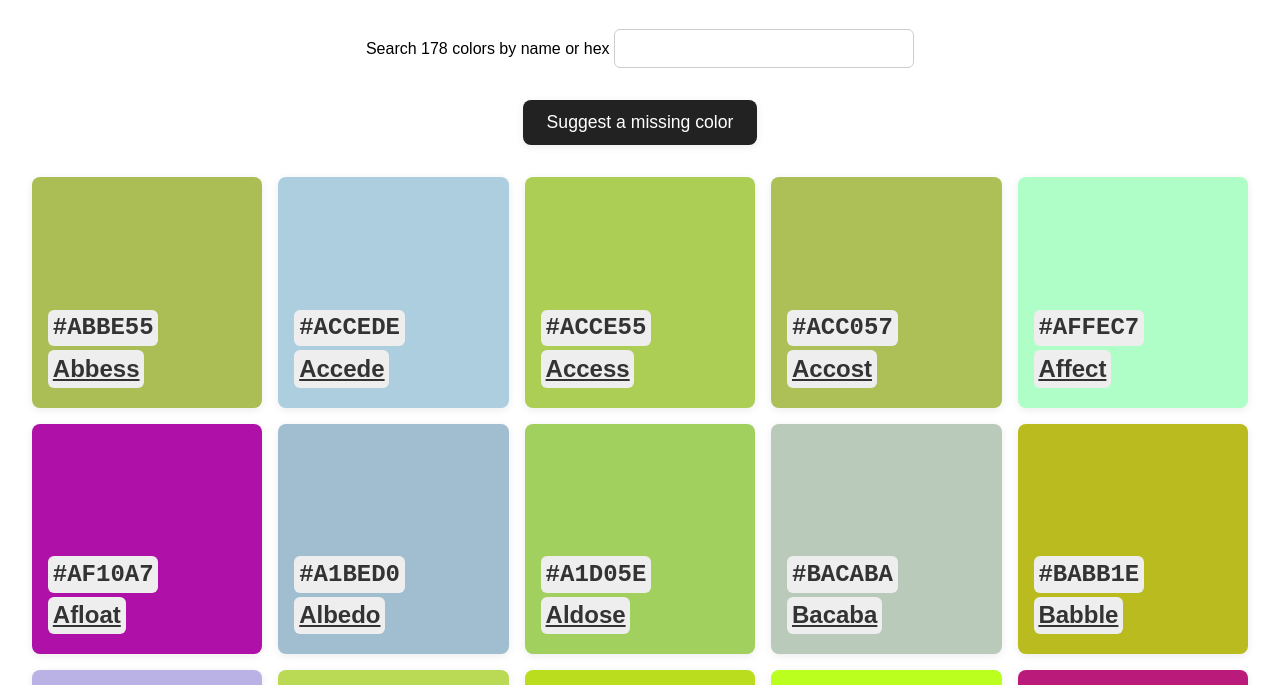
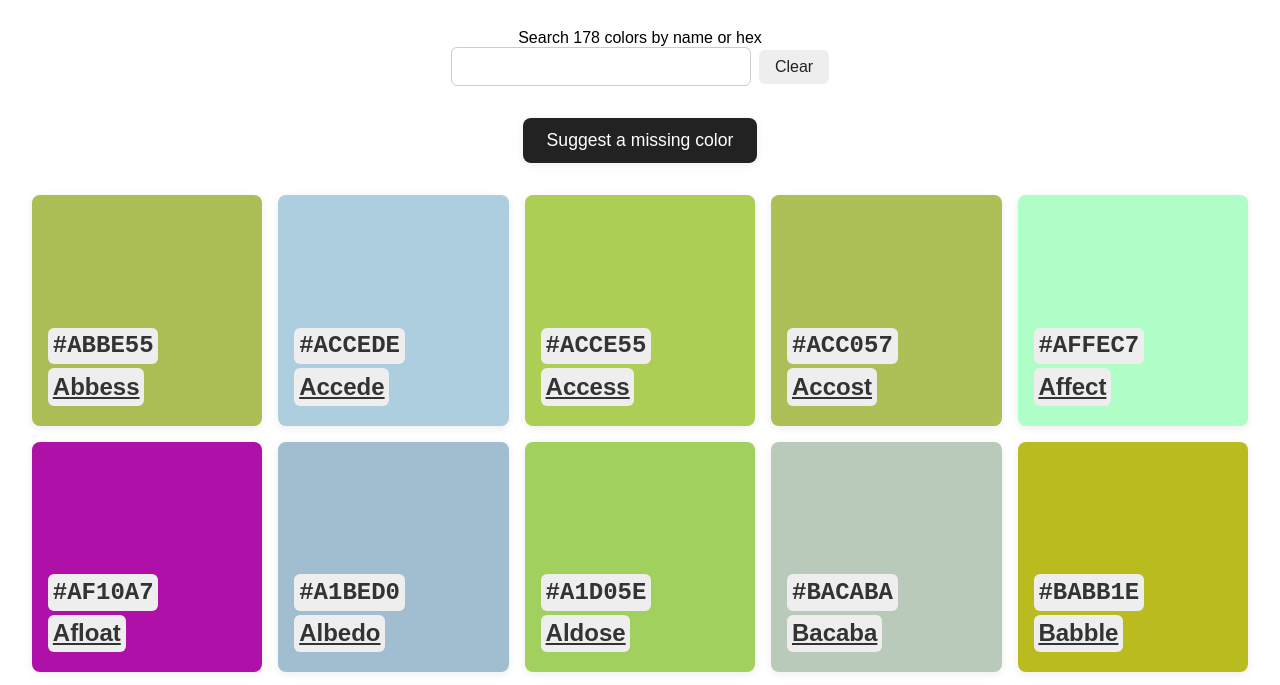
Before and after one commit to svillegascreative/hexcolor-words, an Eleventy site: page index.html in a window 1280 px wide. Shown: the part 93-778 px from the top of the page. Built offline with nearby package versions, Linux system fonts and the light colour scheme; Eleventy itself is replaced by a stand-in of ours; files that its build step writes are made by us from their sources.

Commit message:
feat: clear search button

```diff
--- a/index.html
+++ b/index.html
@@ -8,7 +8,19 @@ layout: document.njk
   <label for="searchInput"
     >Search {{colors.length}} colors by name or hex</label
   >
-  <input type="text" id="searchInput" class="search-input" />
+  <div
+    style="
+      display: flex;
+      gap: 0.5rem;
+      justify-content: center;
+      align-items: center;
+    "
+  >
+    <input type="text" id="searchInput" class="search-input" />
+    <button type="button" id="clearSearchBtn" class="search-clear-btn">
+      Clear
+    </button>
+  </div>
 </div>
 <button id="openModalBtn" style="margin: 2rem auto; display: block">
   Suggest a missing color
@@ -70,6 +82,14 @@ layout: document.njk
       });
     });
 
+    const clearSearchBtn = document.getElementById("clearSearchBtn");
+    const searchInput = document.getElementById("searchInput");
+    clearSearchBtn.addEventListener("click", function () {
+      searchInput.value = "";
+      searchInput.dispatchEvent(new Event("input"));
+      searchInput.focus();
+    });
+
     const openModalBtn = document.getElementById("openModalBtn");
     const closeModalBtn = document.getElementById("closeModalBtn");
     const suggestModal = document.getElementById("suggestModal");
--- a/styles.css
+++ b/styles.css
@@ -38,6 +38,21 @@ h1 {
   border: 1px solid #ccc;
   width: 300px;
   max-width: 90vw;
+}
+
+.search-clear-btn {
+  background: #eee;
+  color: #222;
+  border: none;
+  border-radius: 6px;
+  padding: 0.5rem 1rem;
+  font-size: 1rem;
+  cursor: pointer;
+  transition: background 0.2s;
+}
+
+.search-clear-btn:hover {
+  background: #ccc;
 }
 
 /* COLOR GRID */
```
